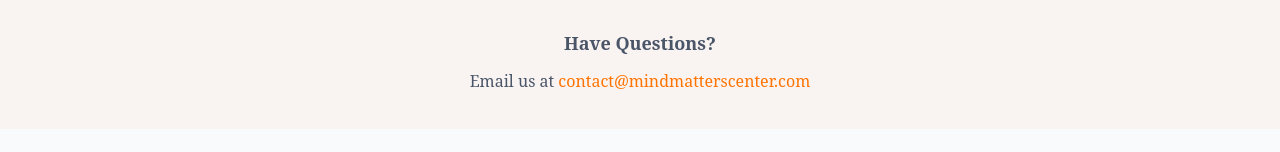
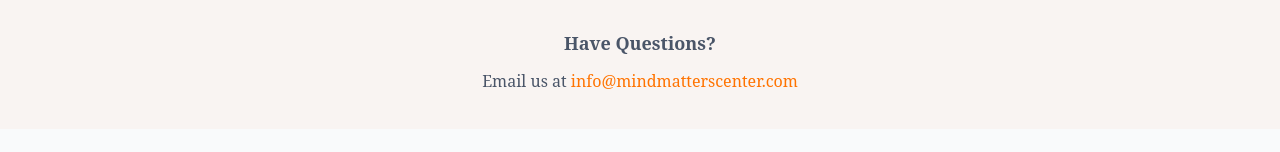
Before and after one commit to SravanthiSinha/mmc, a React (Vite) app: page /mmc/trauma-ptsd in a window 1280 px wide. Shown: the part 2362-2514 px from the top of the page. Built offline with nearby package versions, Linux system fonts and the light colour scheme; a web font is replaced by a local one.

Commit message:
update email

```diff
--- a/src/components/shared/CTASection.jsx
+++ b/src/components/shared/CTASection.jsx
@@ -32,10 +32,10 @@
                         <p className="text-lg font-semibold mb-2">Have Questions?</p>
                         Email us at {' '}
                         <a
-                            href="mailto:contact@mindmatterscenter.com"
+                            href="mailto:info@mindmatterscenter.com"
                             className="text-brand-coral hover:text-brand-sage transition-colors duration-300"
                         >
-                            contact@mindmatterscenter.com
+                            info@mindmatterscenter.com
                         </a>
                     </div>
                 </div>
```
